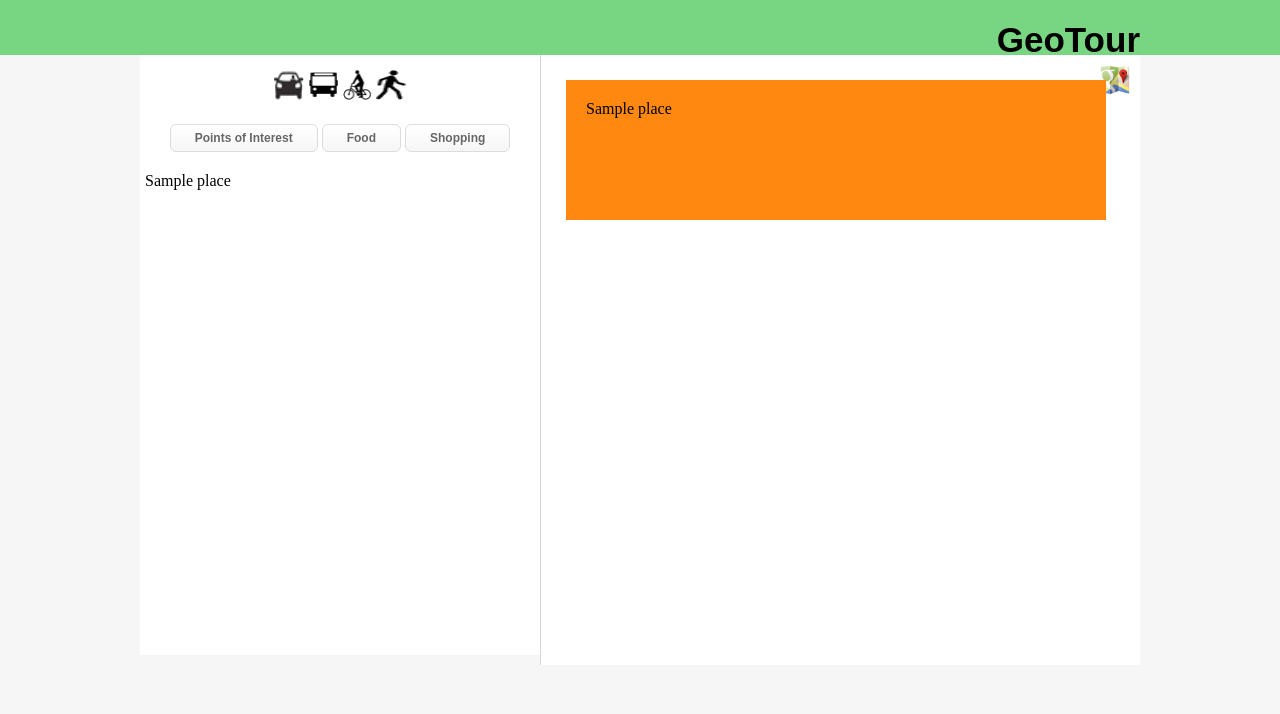
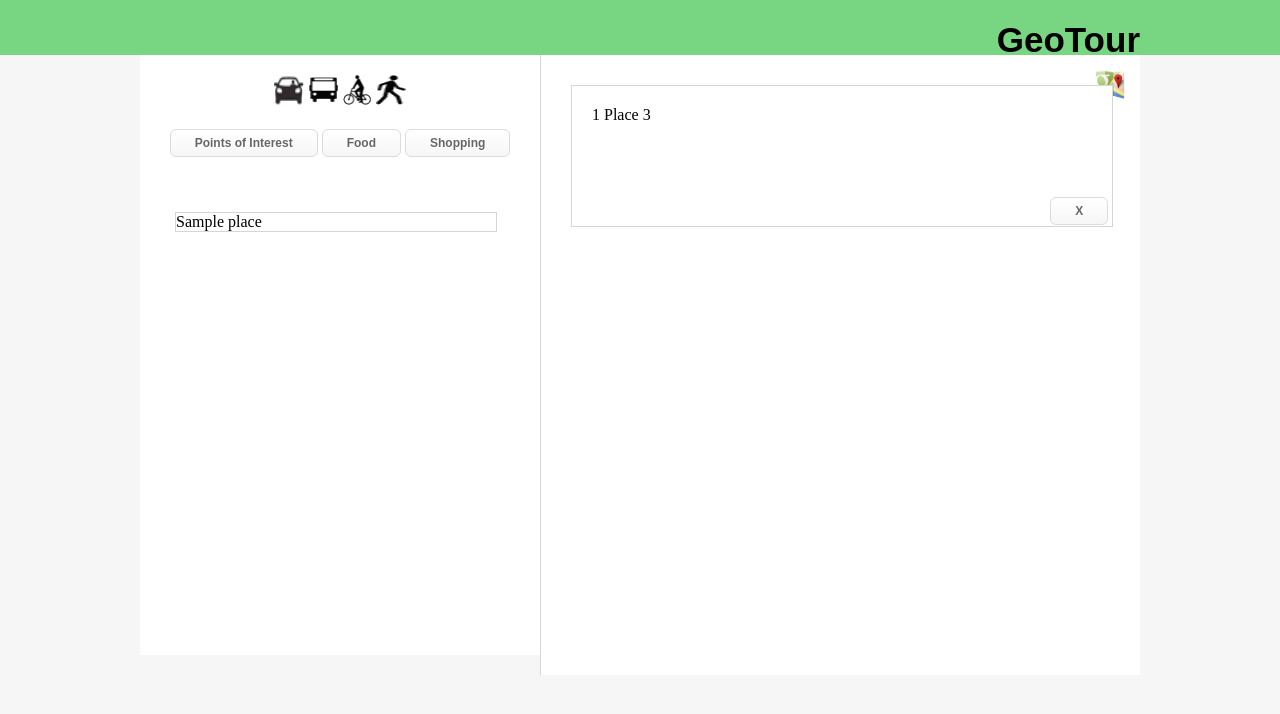
Before and after one commit to jjchen/geo, a Django app: template geotour/templates/results.html in a window 1280 px wide. Shown: the top 714 px of the page. Run offline with Django 3.2, Linux system fonts and the light colour scheme; tables that the repository leaves empty hold one stand-in row (values such as "Sample post"); the template is opened without the code that fills it: values that come from a table or form of the project are taken from there, most other values are stand-ins (such as "Sample title", 1, 10 or a date in 2020); parts of the project's set-up code (start-up, migrations or seed data) failed here and were passed over; some libraries are stand-ins or nearby versions.

Commit message:
Added button to delete

```diff
--- a/geotour/static_files/results.css
+++ b/geotour/static_files/results.css
@@ -44,7 +44,7 @@ nav {
 }
 
 #searchFilters {
-    padding: 5px;
+    padding: 10px;
 }
 
 #transpoIcons {
@@ -75,8 +75,10 @@ nav {
 }
 
 #searchResults {
-    padding: 5px;
-
+    width: 400px;
+    position: relative;
+    padding: 10px;
+    margin: 20px;
 }
 
 #gMapsPanel {
@@ -103,7 +105,8 @@ nav {
 .singleSearchResult {
     position: relative;
     margin: 5px;
-    background-color: #f81;
+    background-color: #fff;
+    border: 1px solid #d6d6d6;
     width: 80%;
     height: auto;
 }
@@ -118,8 +121,8 @@ nav {
 
 /* Right side: */
 article {
-    padding: 5px;
-    width: 589px;
+    padding: 10px;
+    width: 579px;
     height: 100%;
     float: right;
     position: relative;
@@ -142,13 +145,23 @@ article {
 .list-right .place {
      width: 500px;
      height: 100px;
-     background-color: #f81;
+     background-color: #fff;
+     border: 1px solid #d6d6d6;
      padding:20px;
      margin:20px;
 }
 
 .list-right{
     width: 500px;
+}
+
+.delete {
+    z-index: 1000;
+    position: absolute;
+    margin-top: -50px;
+    left: 85%;
+    height: 25px;
+    width: 15px;
 }
 
 .icons {
--- a/geotour/static_files/results.js
+++ b/geotour/static_files/results.js
@@ -14,13 +14,17 @@ var toggleList = function(type) {
 
 var chooseTranspo = function(e) {
     var elementId = e.srcElement.id;
-    console.log("You chose: " + elementId + " as your transportation mode");
     $(".icons").css("border", "none");
     $("#" + elementId).css("border", "1px solid #000000");
 };
 
 var openGoogleMaps = function() {
     alert("Need to make maps pop up!");
+};
+
+var deleteBox = function(e) {
+    var element = e.srcElement.parentNode.parentNode;
+    element.parentNode.removeChild(element);
 };
 
 var resizePage = function() {
@@ -49,4 +53,8 @@ $(window).load(function() {
     for (var i = 0; i < allTranspoIcons.length; i++) {
         allTranspoIcons[i].addEventListener("click", chooseTranspo, false);
     }
+    var deleteButtons = document.getElementsByClassName("deleteButton");
+    for (var i = 0; i < deleteButtons.length; i++) {
+        deleteButtons[i].addEventListener("click", deleteBox, false);
+    }
 });
--- a/geotour/templates/timeline.html
+++ b/geotour/templates/timeline.html
@@ -48,7 +48,7 @@
 <div id="searchResults">
     <div class="list-left ui-sortable">
 		{% for place in searchResults %}
-			<div class="singleSearchResults place" id='{{place.id}}'>{{place.name}}</div>
+			<div class="singleSearchResult place" id='{{place.id}}'>{{place.name}}</div>
 		{% endfor %}
 	</div>
 </div>
@@ -65,8 +65,13 @@
 	<div id="tourResult">
 		<div class="list-right ui-sortable" id="blah">
 		{% for place in tourPlaces %}
-		    <div class="place" id='{{place.id}}'>{{place.name}}</div>
-		{% endfor %}
+        <div>
+            <div class="place" id='{{place.id}}'>{{place.id}} Place 3</div>
+            <div class="delete">
+                <input type="button" class="brightButton small deleteButton" value="X">
+            </div>
+        </div>
+            {% endfor %}
 		</div>
 	</div>
 </article>
```
